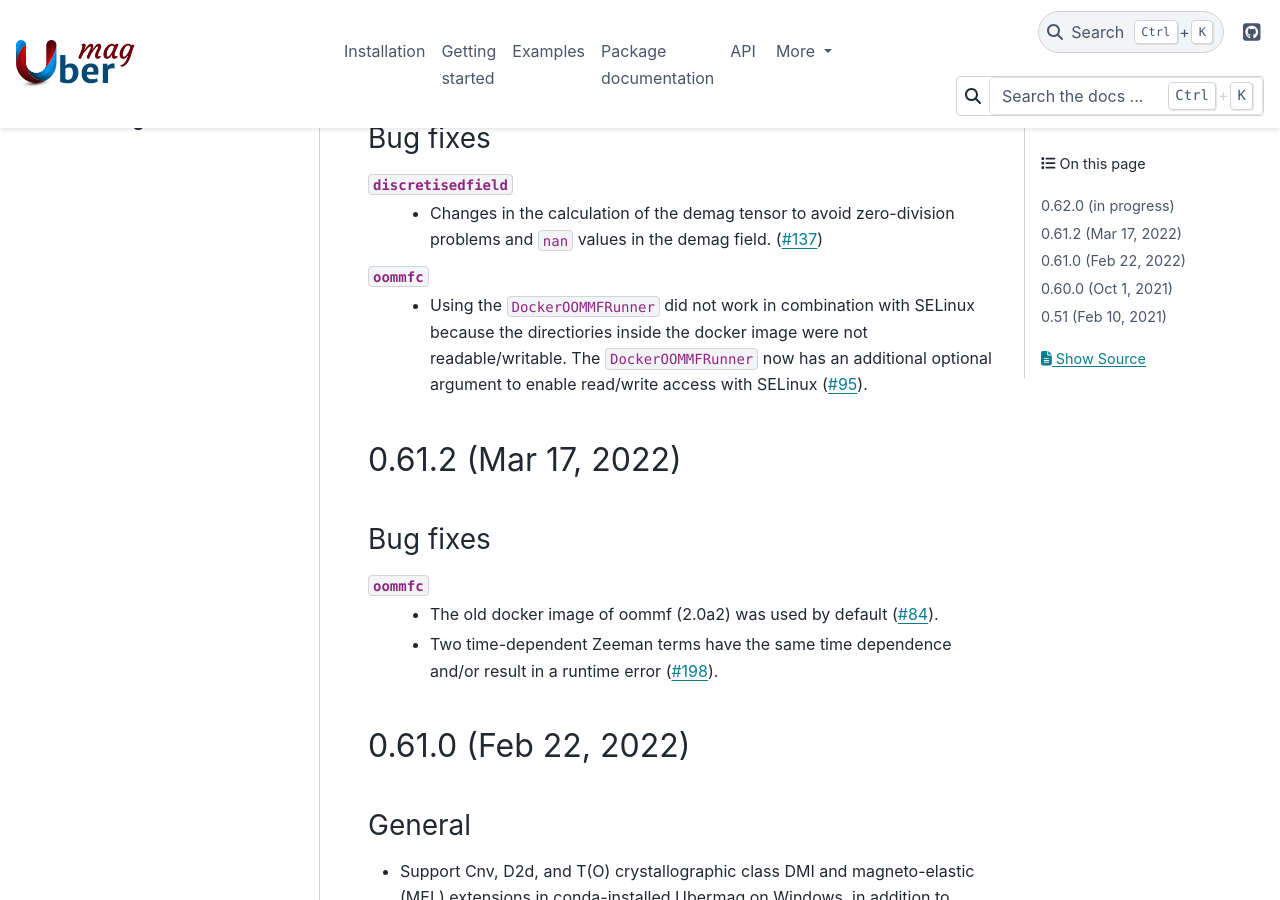
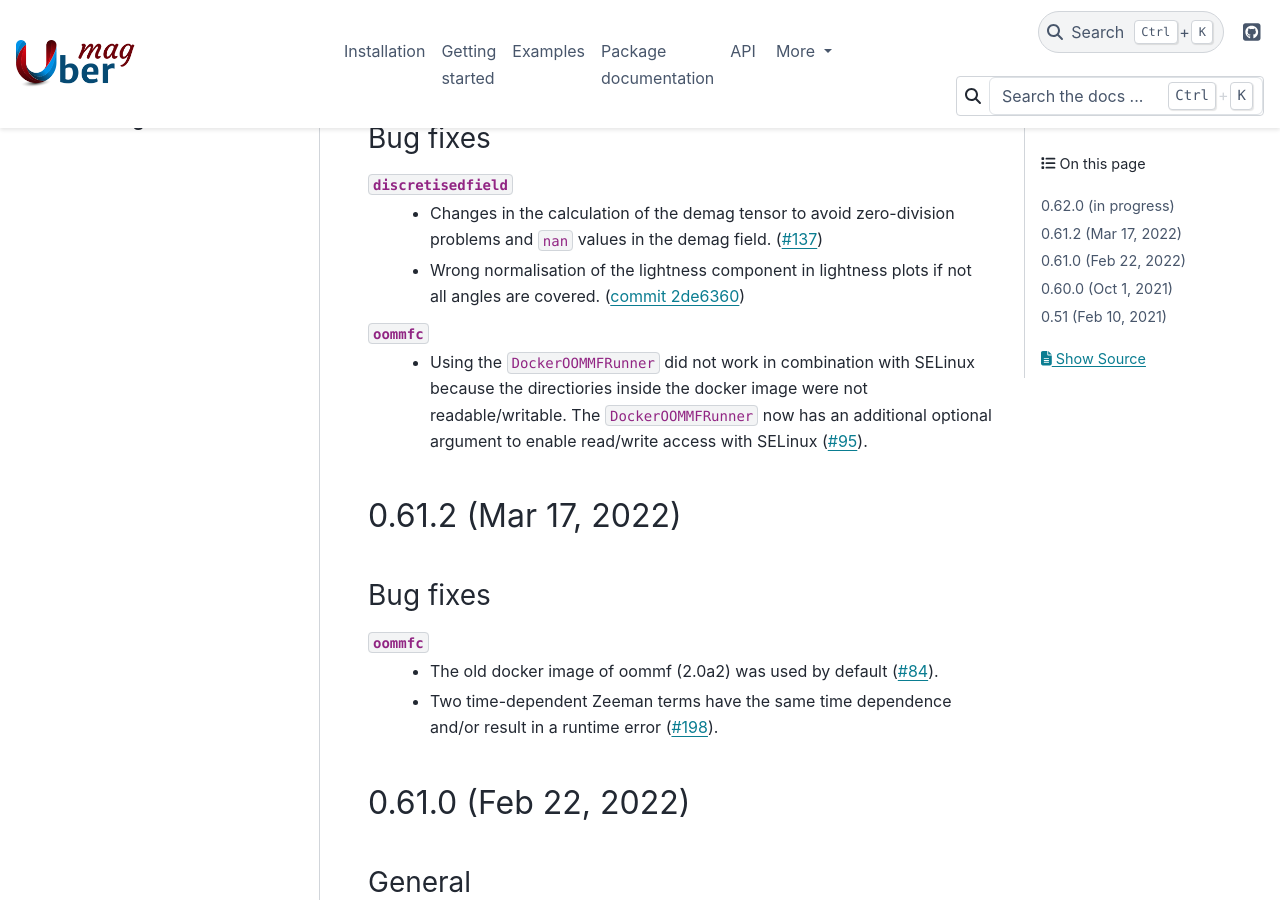
Before and after one commit to ubermag/ubermag.github.io, a Sphinx documentation site: the page built from source/changelog.rst, in a window 1280 px wide and 900 px high, scrolled down 2295 px. Built offline with Sphinx 7.4.7 and the PyData theme 0.15.4, drawn with Linux system fonts in a browser that asks for light colours; pages that are not in the unit, such as notebooks, are missing from menus.

Commit message:
Add fixed lightness normalisation

```diff
--- a/source/changelog.rst
+++ b/source/changelog.rst
@@ -102,6 +102,9 @@ Bug fixes
   - Changes in the calculation of the demag tensor to avoid zero-division problems
     and ``nan`` values in the demag field. (`#137
     <https://github.com/ubermag/discretisedfield/pull/137>`__)
+  - Wrong normalisation of the lightness component in lightness plots if not all
+    angles are covered. (`commit 2de6360
+    <https://github.com/ubermag/discretisedfield/pull/140/commits/2de6360ee23a2d59c4c710cbdb677794c4d44e31>`__)
 
 ``oommfc``
   - Using the ``DockerOOMMFRunner`` did not work in combination with SELinux
```
